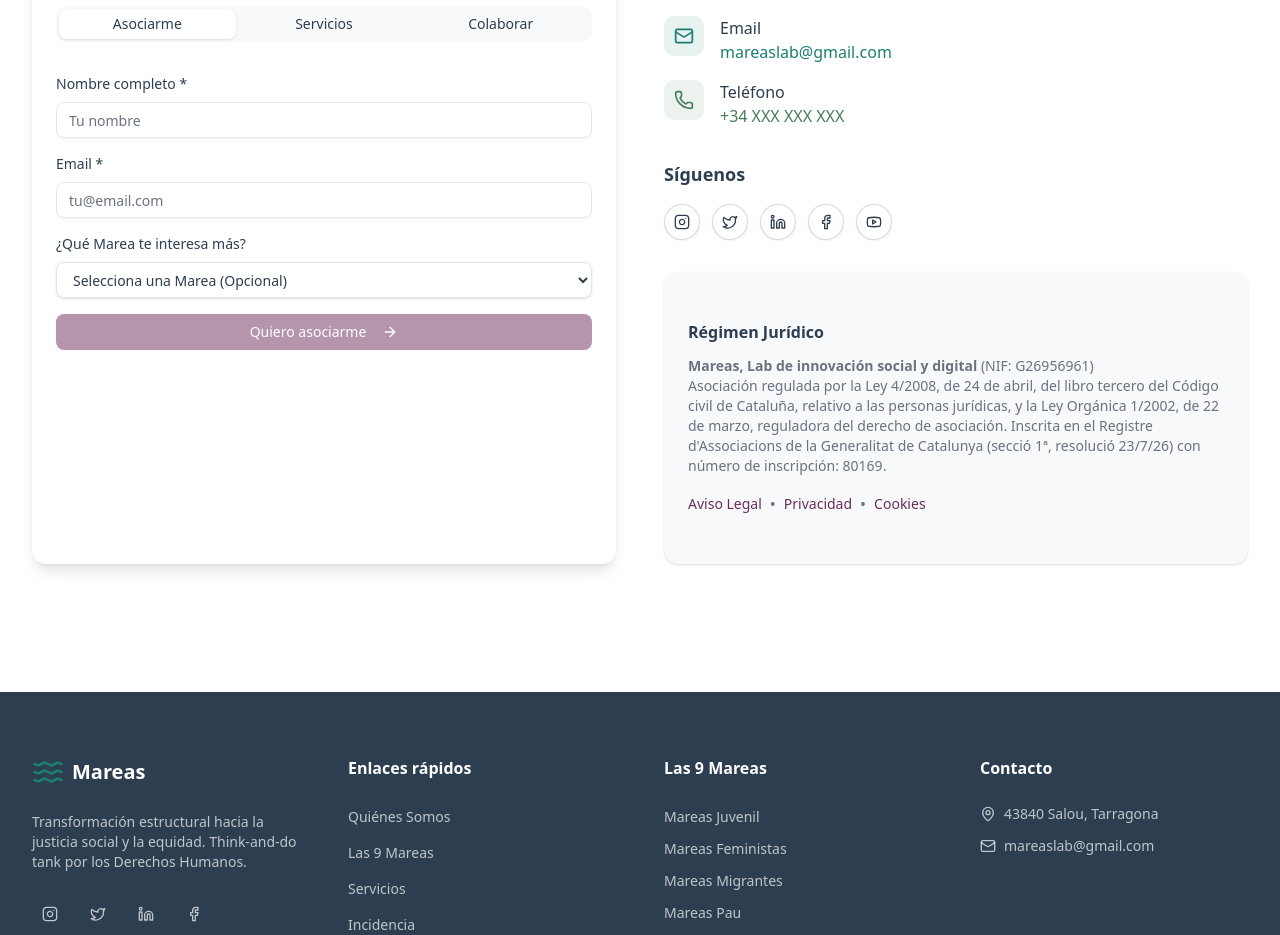
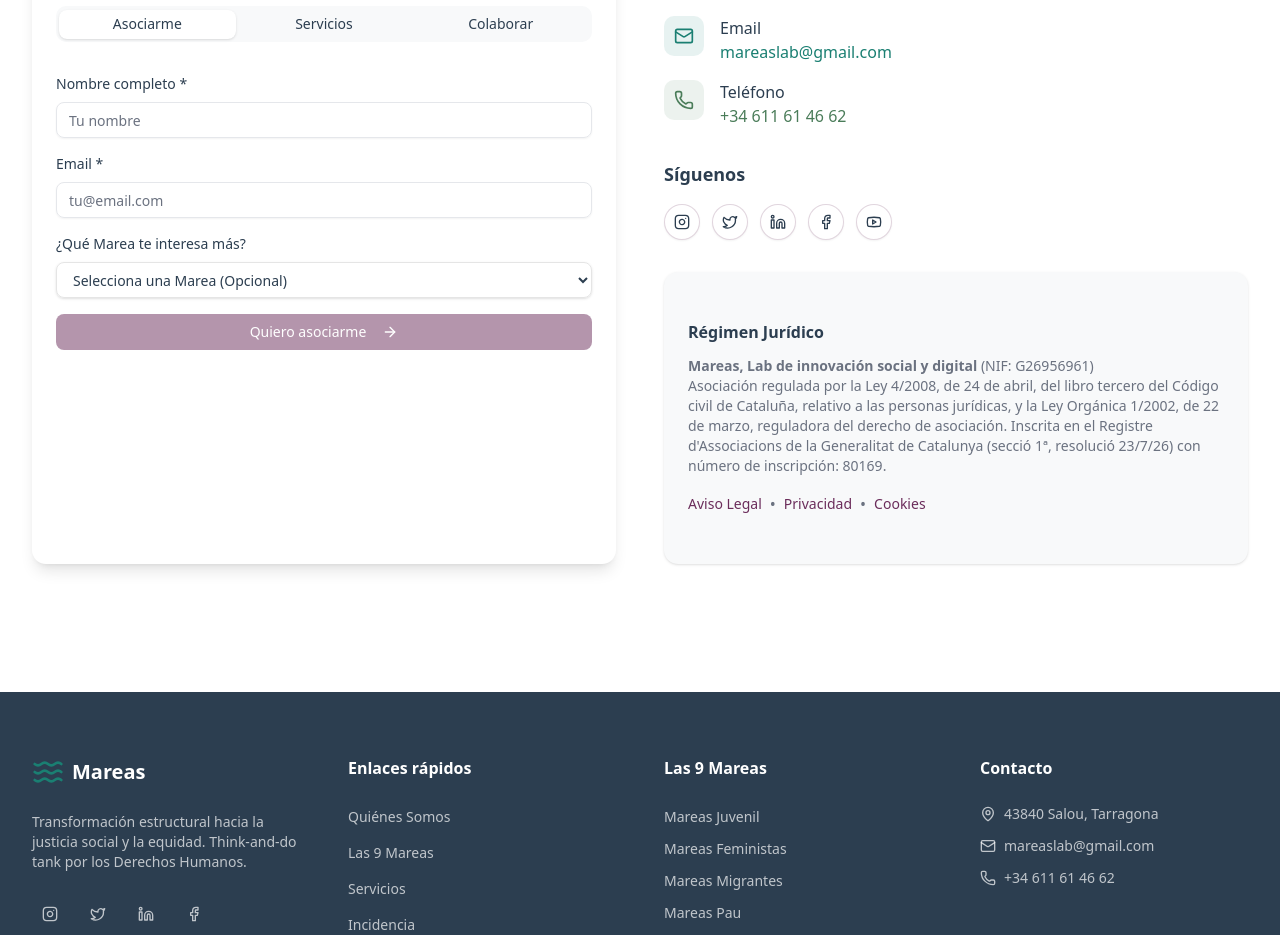
Before and after one commit to mareaslab/MareasWeb, a Next.js app: page / in a window 1280 px wide. Shown: the part 8497-9432 px from the top of the page. Built offline with nearby package versions, Linux system fonts and the light colour scheme.

Commit message:
feat: añadir teléfono +34 611614662 y enlace a Instagram @mareaslab

```diff
--- a/src/app/page.tsx
+++ b/src/app/page.tsx
@@ -1204,7 +1204,7 @@ function ContactSection() {
                   </div>
                   <div>
                     <p className="font-medium text-[#2C3E50]">Teléfono</p>
-                    <a href="tel:+34XXXXXXXXX" className="text-[#4A7C59] hover:underline">+34 XXX XXX XXX</a>
+                    <a href="tel:+34611614662" className="text-[#4A7C59] hover:underline">+34 611 61 46 62</a>
                   </div>
                 </div>
               </div>
@@ -1215,7 +1215,7 @@ function ContactSection() {
               <h3 className="text-lg font-bold text-[#2C3E50] mb-4">Síguenos</h3>
               <div className="flex gap-3">
                 {[
-                  { icon: Instagram, label: "Instagram", href: "https://www.instagram.com" },
+                  { icon: Instagram, label: "Instagram", href: "https://www.instagram.com/mareaslab" },
                   { icon: Twitter, label: "Twitter", href: "https://www.twitter.com" },
                   { icon: Linkedin, label: "LinkedIn", href: "https://www.linkedin.com" },
                   { icon: Facebook, label: "Facebook", href: "https://www.facebook.com" },
@@ -1300,16 +1300,25 @@ function Footer() {
               Think-and-do tank por los Derechos Humanos.
             </p>
             <div className="flex gap-3">
-              {[Instagram, Twitter, Linkedin, Facebook].map((Icon, index) => (
+              {[
+                { icon: Instagram, label: "Instagram", href: "https://www.instagram.com/mareaslab" },
+                { icon: Twitter, label: "Twitter", href: "https://www.twitter.com" },
+                { icon: Linkedin, label: "LinkedIn", href: "https://www.linkedin.com" },
+                { icon: Facebook, label: "Facebook", href: "https://www.facebook.com" }
+              ].map((social, index) => {
+                const IconComponent = social.icon;
+                return (
+                  <a key={index} href={social.href} target="_blank" rel="noopener noreferrer" aria-label={`Visitar nuestro perfil en ${social.label}`}>
                     <Button
-                  key={index}
                       variant="ghost"
                       size="icon"
                       className="rounded-full text-white/70 hover:text-white hover:bg-white/10"
                     >
-                  <Icon className="h-5 w-5" />
+                      <IconComponent className="h-5 w-5" />
                     </Button>
-              ))}
+                  </a>
+                );
+              })}
             </div>
           </div>
 
@@ -1356,8 +1365,12 @@ function Footer() {
                 <span>43840 Salou, Tarragona</span>
               </li>
               <li className="flex items-center gap-2">
-                <Mail className="h-4 w-4" />
+                <Mail className="h-4 w-4 flex-shrink-0" />
                 <a href="mailto:mareaslab@gmail.com" className="hover:text-white">mareaslab@gmail.com</a>
+              </li>
+              <li className="flex items-center gap-2">
+                <Phone className="h-4 w-4 flex-shrink-0" />
+                <a href="tel:+34611614662" className="hover:text-white">+34 611 61 46 62</a>
               </li>
             </ul>
           </div>
```
Lines whose indentation alone changed are shown as unchanged.
